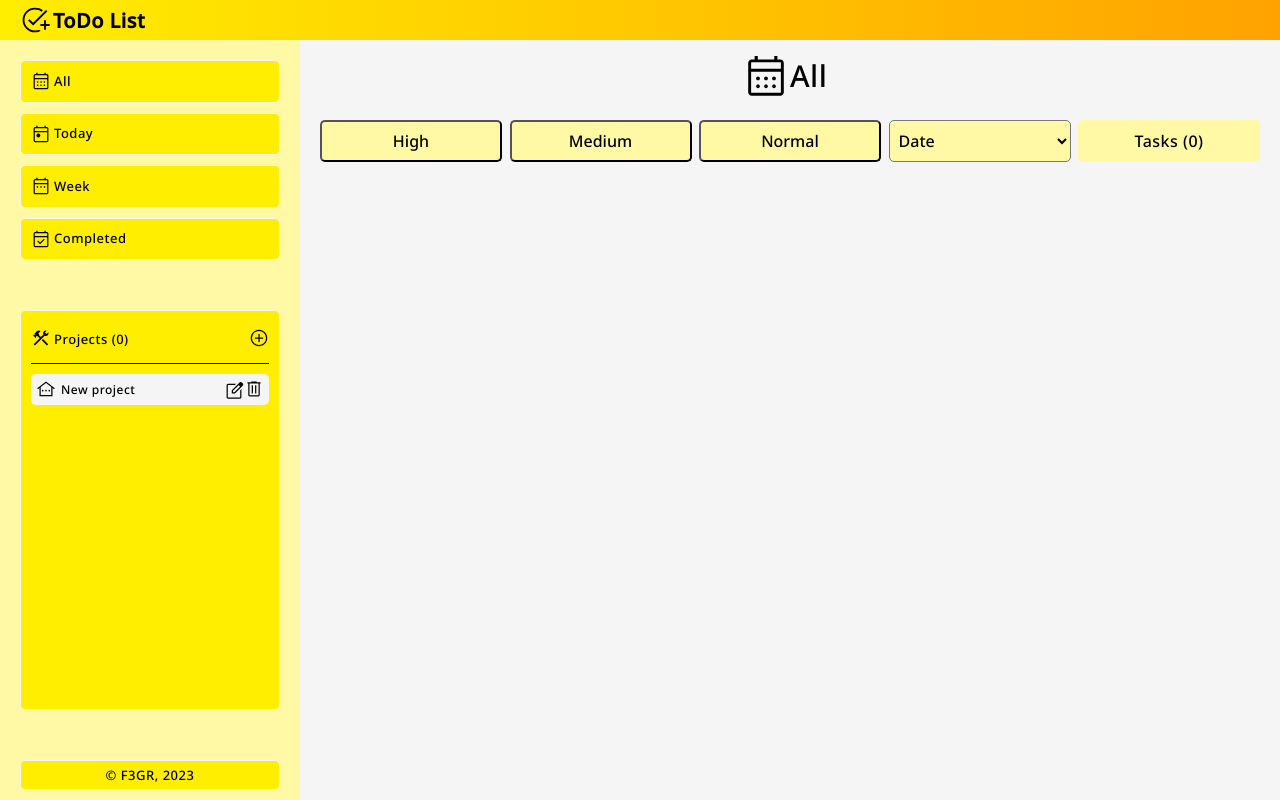
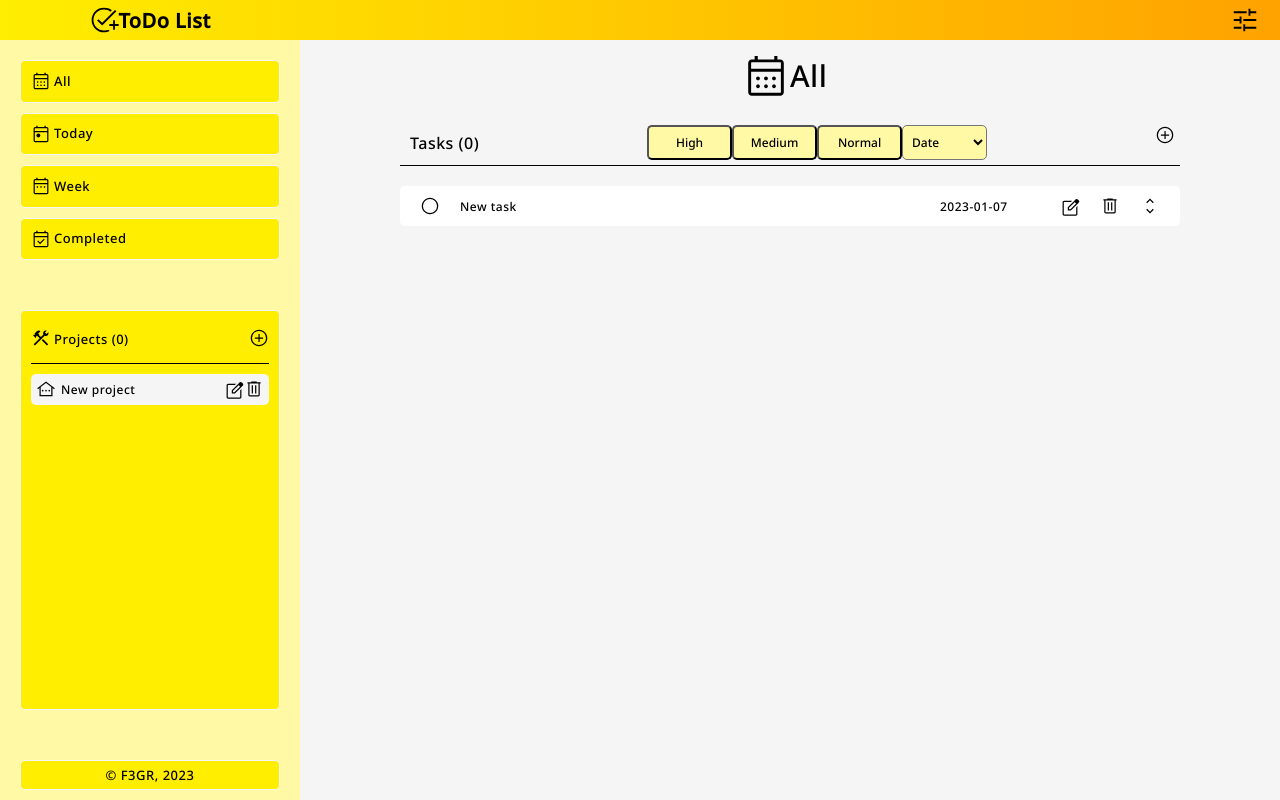
Before and after one commit to F3GR/to-do-list, a website built with webpack: page dist/index.html in a window 1280 px wide. Built offline with nearby package versions, Linux system fonts and the light colour scheme.

Commit message:
finished base layout

```diff
--- a/src/components/page.js
+++ b/src/components/page.js
@@ -3,12 +3,25 @@ import { checkIfCurrent, removeCurrentStatus, createElementWithAttributes } from
 const content = document.querySelector('.content');
 
 const header = createElementWithAttributes('header', {}, content);
+
+const asideIcon = createElementWithAttributes('div', {class: `aside-icon`}, header);
+
+const heading = createElementWithAttributes('div', {class: `heading`}, header);
+
 const logoIcon = createElementWithAttributes('img', {
     src: '../src/originals/fav-icon.svg',
-    alt: `ToDo List logo`}, header);
+    class: `logo`,
+    alt: `ToDo List logo`}, heading);
 
-const heading = createElementWithAttributes('h1', {}, header);
-heading.textContent = `ToDo List`;
+const headingText = createElementWithAttributes('h1', {}, heading);
+headingText.textContent = `ToDo List`;
+
+const emptyDiv = createElementWithAttributes('div', {}, header);
+
+const viewOptionsIcon = createElementWithAttributes('img', {
+    src: '../src/originals/view-options.svg',
+    class: `view-options`,
+    alt: `View Options logo`}, header);
 
 const sidebar = createElementWithAttributes('aside', {}, content);
 
@@ -96,16 +109,22 @@ mainHeadText.textContent = "All";
 
 const mainTaskMenu = createElementWithAttributes('div', {class: `task-menu`}, main);
 
-const buttonHighPriority = createElementWithAttributes('button', {class: `high-priority`}, mainTaskMenu);
+const mainTaskNumber = createElementWithAttributes('div', {class: `task-number`}, mainTaskMenu);
+const taskMenuText = createElementWithAttributes('span', {}, mainTaskNumber);
+taskMenuText.textContent = `Tasks (0)`;
+
+const buttonsTaskSubMenu = createElementWithAttributes('div', {class: `buttons-task-submenu`}, mainTaskMenu);
+
+const buttonHighPriority = createElementWithAttributes('button', {class: `high-priority`}, buttonsTaskSubMenu);
 buttonHighPriority.textContent = `High`;
 
-const buttonMediumPriority = createElementWithAttributes('button', {class: `medium-priority`}, mainTaskMenu);
+const buttonMediumPriority = createElementWithAttributes('button', {class: `medium-priority`}, buttonsTaskSubMenu);
 buttonMediumPriority.textContent = `Medium`;
 
-const buttonNormalPriority = createElementWithAttributes('button', {class: `normal-priority`}, mainTaskMenu);
+const buttonNormalPriority = createElementWithAttributes('button', {class: `normal-priority`}, buttonsTaskSubMenu);
 buttonNormalPriority.textContent = `Normal`;
 
-const selectSortOption = createElementWithAttributes('select', {name: `sorting-option`}, mainTaskMenu);
+const selectSortOption = createElementWithAttributes('select', {name: `sorting-option`}, buttonsTaskSubMenu);
 selectSortOption.textContent = `Sort by: `;
 
 const sortByDate = createElementWithAttributes('option', {value: `date-from-oldest`},selectSortOption);
@@ -117,8 +136,39 @@ sortByPriority.textContent = `Priority`;
 const sortByStatus = createElementWithAttributes('option', {value: `priority-from-due`},selectSortOption);
 sortByStatus.textContent = `Status`;
 
-const headTaskList = createElementWithAttributes('div', {class: `task-menu`}, main);
+const addNewProjectIcon = createElementWithAttributes('img', {
+    src: '../src/originals/add-new.svg',
+    alt: `Add new project icon`
+}, mainTaskMenu);
 
-const mainTaskNumber = createElementWithAttributes('div', {class: `task-number`}, mainTaskMenu);
-const taskMenuText = createElementWithAttributes('span', {}, mainTaskNumber);
-taskMenuText.textContent = `Tasks (0)`;
+const taskList = createElementWithAttributes('ul', {class: `task-list`}, main);
+
+const exampleTask = createElementWithAttributes('li', {class: `task`, data: `0`}, taskList);
+
+const taskStatusIcon  = createElementWithAttributes('img', {
+    src: `../src/originals/radio-unchecked.svg`,
+    alt: `Task status icon`
+}, exampleTask);
+
+const taskNameBox = createElementWithAttributes('div', {class: `task-name-box`}, exampleTask);
+const taskName = createElementWithAttributes('span', {class: `task-name-box`}, taskNameBox);
+taskName.textContent = `New task`;
+
+const taskDueDateBox = createElementWithAttributes('div', {class: `task-due-date`, }, exampleTask);
+const taskDueDateText = createElementWithAttributes('span', {class: ``, }, taskDueDateBox);
+taskDueDateText.textContent = `2023-01-07`;
+
+const taskEditIcon = createElementWithAttributes('img', {
+    src: `../src/originals/edit.svg`,
+    alt: `Task edit information icon`
+}, exampleTask);
+
+const taskRemoveIcon = createElementWithAttributes('img', {
+    src: `../src/originals/delete.svg`,
+    alt: `Task remove icon`
+}, exampleTask);
+
+const taskUnfoldIcon = createElementWithAttributes('img', {
+    src: `../src/originals/unfold.svg`,
+    alt: `Task information unfold or fold icon`
+}, exampleTask);
--- a/src/input.css
+++ b/src/input.css
@@ -121,17 +121,43 @@ body {
 .content header {
   grid-area: 1 / 1 / 2 / 3;
   display: grid;
-  grid-template-columns: 3rem 10rem;
-  gap: 0.3rem;
-  justify-items: start;
-  align-items: center;
+  grid-template-columns: 3rem 25rem 1fr 3rem;
+  justify-items: stretch;
+  align-items: stretch;
   background: linear-gradient(to right, rgb(255, 238, 0), rgb(255, 162, 0));
   padding: 0 2rem;
 }
 
-.content header h1 {
+.content header > * {
+  height: 100%;
+}
+
+.content .heading {
+  grid-area: 1 / 2 / 2 / 3;
+  display: grid;
+  grid-template-columns: 3rem 1fr;
+  justify-items: start;
+  align-items: center;
+  padding-left: 3.85rem;
+}
+
+.heading .logo {
+  justify-self: start;
+}
+
+.heading h1 {
   justify-self: start;
   font-size: 2rem;
+}
+
+.header .view-options {
+  grid-area: 1 / 4 / 2 / 5;
+}
+
+.header .aside-icon {
+  grid-area: 1 / 1 / 2 / 2;
+  justify-items: center;
+  align-items: center;
 }
 
 .content aside {
@@ -227,7 +253,7 @@ body {
   background-color: whitesmoke;
   display: grid;
   grid-template-rows: 5rem auto 1fr 4em;
-  padding: 1rem 2rem;
+  padding: 1rem 10rem;
   gap: 2rem;
 }
 
@@ -250,23 +276,59 @@ main .header span {
 
 main .task-menu {
   display: grid;
-  align-content: center;
-  grid-template-columns: repeat(auto-fit, minmax(150px, 1fr));
+  align-content: end;
+  grid-template-columns: auto 35rem 3rem;
+  justify-content: space-between;
   gap: 0.75rem;
+  border-bottom: 1px solid black;
+}
+
+.buttons-task-submenu {
+  display: grid;
+  grid-template-columns: repeat(auto-fill, minmax(7rem, 1fr));
+}
+
+.buttons-task-submenu > * {
+  background-color: rgb(255, 249, 165);
+  border-radius: 0.5rem;
+  padding: 0.5rem;
+  font-size: 1.2rem;
 }
 
 .task-menu > * {
-  background-color: rgb(255, 249, 165);
   border-radius: 0.5rem;
   padding: 0.5rem;
 }
 
 .task-menu .task-number {
   display: grid;
-  justify-items: center;
+  justify-items: start;
+  background: none;
+  padding-left: 1rem;
 }
 
 .task-menu span {
   align-self: center;
-  justify-self: center;
+  justify-self: start;
 }
+
+.task-list {
+  display: grid;
+  grid-auto-rows: 4rem;
+  gap: 1rem;
+}
+
+.task {
+  display: grid;
+  background-color: white;
+  grid-template-columns: 2rem 1fr 10rem 2rem 2rem 2rem;
+  justify-items: stretch;
+  align-items: center;
+  border-radius: 0.5rem;
+  padding: 0.5rem 2rem;
+  gap: 2rem;
+}
+
+.task * {
+  font-size: 1.2rem;
+}
```
Also changed, not shown: dist/main.js, src/originals/view-options.svg (added).
